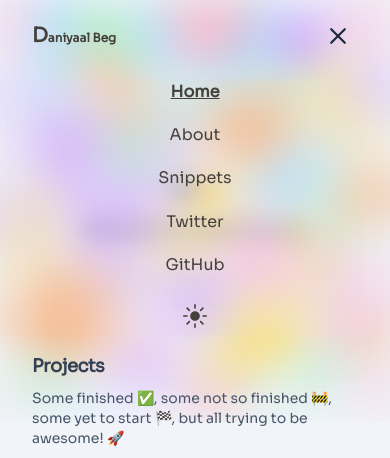
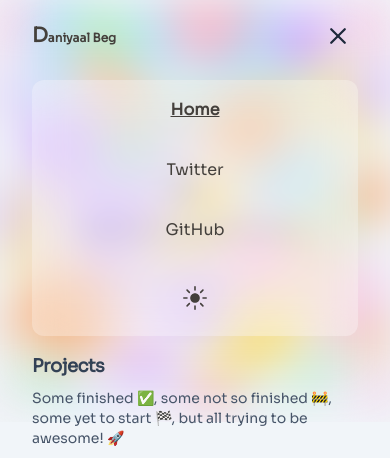
Before and after one commit to Daniyaalbeg/the-blog, an Astro site: page / in a window 390 px wide. Both pictures are taken after a click on the button 338 px from the left and 36 px from the top of the page. Shown: the top 458 px of the page. Built offline with nearby package versions, Linux system fonts and the light colour scheme; Astro itself is replaced by a stand-in of ours.

Commit message:
fix: update mobile nav menu

```diff
--- a/src/components/MobileNav.tsx
+++ b/src/components/MobileNav.tsx
@@ -1,4 +1,4 @@
-import React from 'react'
+import React, { useEffect } from 'react'
 import { motion } from 'framer-motion'
 import { HeaderLink } from './HeaderLink'
 import { ToggleTheme } from './ToggleTheme'
@@ -14,9 +14,20 @@ export const MobileNav = () => {
 		setShowMobileNav(false)
 	}
 
-	useOutsideAlerter(ref, closeMobileNav)
+	// To close menu when clicks are registered outside specific div
+	// useOutsideAlerter(ref, closeMobileNav)
 
-	const isDev = process.env.NODE_ENV === 'development'
+	useEffect(() => {
+		const handleScrollListener = () => {
+			setShowMobileNav(false)
+		}
+
+		window.addEventListener('scroll', handleScrollListener)
+
+		return () => {
+			window.removeEventListener('scroll', handleScrollListener)
+		}
+	}, [])
 
 	return (
 		<>
@@ -50,30 +61,54 @@ export const MobileNav = () => {
 				</svg>
 			</button>
 			{showMobileNav && (
-				<nav
+				<motion.nav
+					style={{ transformOrigin: 'top right' }}
+					initial={{ opacity: 0, scale: 0.7 }}
+					animate={{ opacity: 1, scale: 1 }}
+					transition={{ type: 'spring', stiffness: 300, damping: 30 }}
 					ref={ref}
-					className="w-full fixed top-20 left-0 backdrop-blur-md h-64 z-10 flex flex-col justify-center items-center gap-3 px-8"
+					className="fixed top-20 left-8 right-8 h-64 z-10 flex flex-col justify-center items-center gap-3 px-8] dark:bg-blue-950/50 bg-white/30 backdrop-blur-lg rounded-xl"
+				>
+					<motion.div
+						initial={{ opacity: 0, scale: 0.7 }}
+						animate={{ opacity: 1, scale: 1 }}
+						transition={{ type: 'spring', delay: 0 }}
 					>
 						<HeaderLink updateHoverElement={undefined} href="/">
 							Home
 						</HeaderLink>
+					</motion.div>
 					{/* <HeaderLink href="/blog">
 					Blog
 				</HeaderLink> */}
-					{isDev ? (
-						<>
-							<HeaderLink href="/about">About</HeaderLink>
-							<HeaderLink href="/snippets">Snippets</HeaderLink>
-						</>
-					) : null}
+					{/* <HeaderLink href="/about">About</HeaderLink>
+					<HeaderLink href="/snippets">Snippets</HeaderLink> */}
+					<motion.div
+						initial={{ opacity: 0, scale: 0.7 }}
+						animate={{ opacity: 1, scale: 1 }}
+						transition={{ type: 'spring', delay: 0.08 }}
+					>
 						<HeaderLink href="https://twitter.com/daniyaalbeg" target="_blank">
 							Twitter
 						</HeaderLink>
+					</motion.div>
+					<motion.div
+						initial={{ opacity: 0, scale: 0.7 }}
+						animate={{ opacity: 1, scale: 1 }}
+						transition={{ type: 'spring', delay: 0.16 }}
+					>
 						<HeaderLink href="https://github.com/daniyaalbeg" target="_blank">
 							GitHub
 						</HeaderLink>
+					</motion.div>
+					<motion.div
+						initial={{ opacity: 0, scale: 0.7 }}
+						animate={{ opacity: 1, scale: 1 }}
+						transition={{ type: 'spring', delay: 0.24 }}
+					>
 						<ToggleTheme />
-				</nav>
+					</motion.div>
+				</motion.nav>
 			)}
 		</>
 	)
```
Lines whose indentation alone changed are shown as unchanged.
